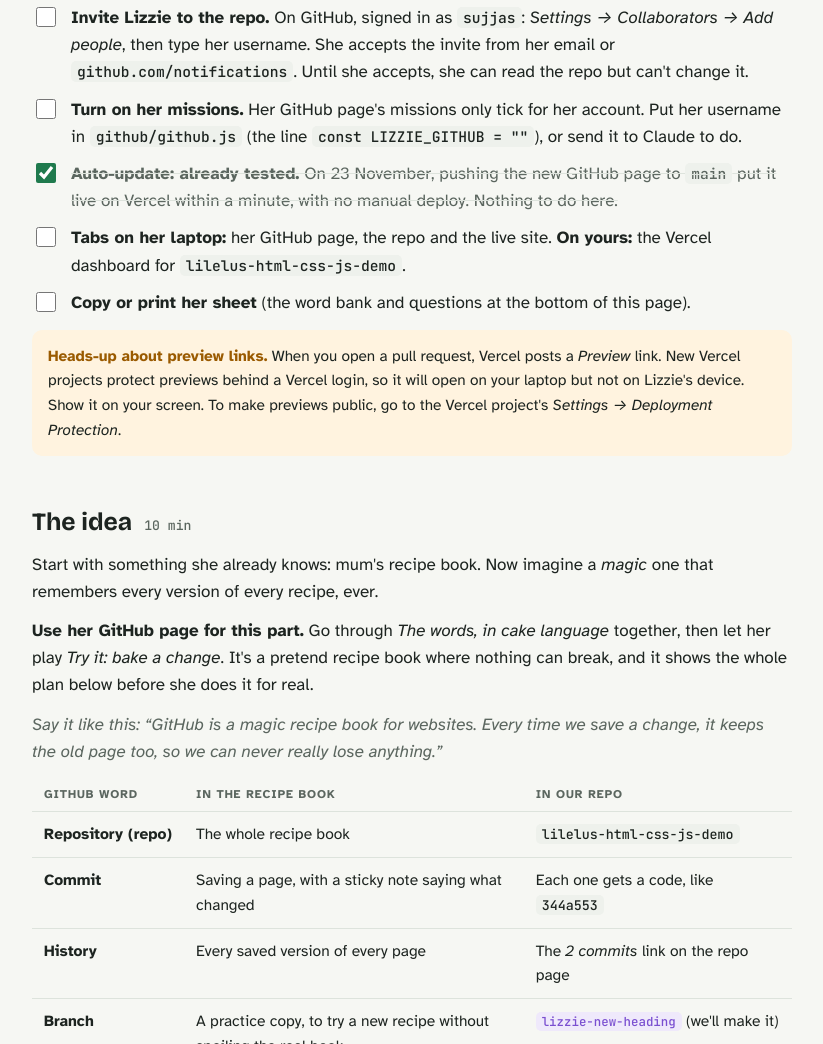
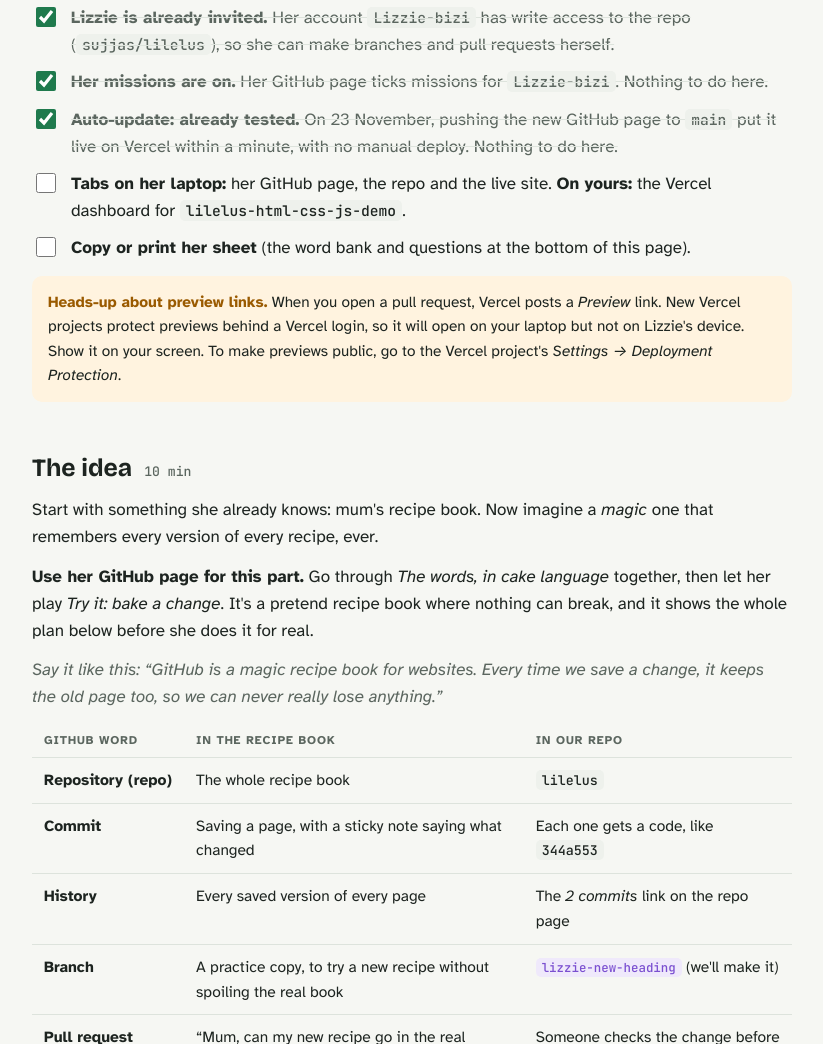
Before and after one commit to sujjas/lilelus, a plain HTML site: page lessons/github/index.html in a window 1280 px wide. Shown: the part 440-1484 px from the top of the page, without its empty margins (228-1051 px from the left). Drawn offline with nearby package versions, Linux system fonts and the light colour scheme.

Commit message:
Point links at the renamed repo and turn on Lizzie's missions
The repo is now sujjas/lilelus. Missions on /github tick for Lizzie-bizi,
and the lesson plan marks the invite and missions as done.

Co-Authored-By: Claude Opus 5.5 <noreply@anthropic.com>

```diff
--- a/github/github.js
+++ b/github/github.js
@@ -6,10 +6,10 @@
 
 // ✏️ Lizzie's GitHub username (the name on her GitHub profile).
 // Missions only tick for this account.
-const LIZZIE_GITHUB = "";
+const LIZZIE_GITHUB = "Lizzie-bizi";
 
 // Our recipe book on GitHub
-const REPO = "sujjas/lilelus-html-css-js-demo";
+const REPO = "sujjas/lilelus";
 
 
 /* ---------- 1. Pretend practice ---------- */
--- a/lessons/github/index.html
+++ b/lessons/github/index.html
@@ -214,7 +214,7 @@ body { margin: 0; }
       <span><b>10 min</b> explain back + journal</span>
     </div>
     <div class="links">
-      <a href="https://github.com/sujjas/lilelus-html-css-js-demo" target="_blank" rel="noopener">The repo ↗</a>
+      <a href="https://github.com/sujjas/lilelus" target="_blank" rel="noopener">The repo ↗</a>
       <a href="https://lilelus-html-css-js-demo.vercel.app" target="_blank" rel="noopener">The live site ↗</a>
       <a href="https://lilelus-html-css-js-demo.vercel.app/github/" target="_blank" rel="noopener">Her GitHub page ↗</a>
       <a href="https://vercel.com/dashboard" target="_blank" rel="noopener">Vercel dashboard ↗</a>
@@ -225,8 +225,8 @@ body { margin: 0; }
   <section id="prep">
     <div class="section-head"><h2>Before class</h2><span class="time">about 15 min, on your own</span></div>
     <ul class="checks" data-group="prep">
-      <li><input type="checkbox" id="prep-1"><label for="prep-1"><strong>Invite Lizzie to the repo.</strong> On GitHub, signed in as <code>sujjas</code>: <em>Settings → Collaborators → Add people</em>, then type her username. She accepts the invite from her email or <code>github.com/notifications</code>. Until she accepts, she can read the repo but can't change it.</label></li>
-      <li><input type="checkbox" id="prep-1b"><label for="prep-1b"><strong>Turn on her missions.</strong> Her GitHub page's missions only tick for her account. Put her username in <code>github/github.js</code> (the line <code>const LIZZIE_GITHUB = ""</code>), or send it to Claude to do.</label></li>
+      <li><input type="checkbox" id="prep-1" checked><label for="prep-1"><strong>Lizzie is already invited.</strong> Her account <code>Lizzie-bizi</code> has write access to the repo (<code>sujjas/lilelus</code>), so she can make branches and pull requests herself.</label></li>
+      <li><input type="checkbox" id="prep-1b" checked><label for="prep-1b"><strong>Her missions are on.</strong> Her GitHub page ticks missions for <code>Lizzie-bizi</code>. Nothing to do here.</label></li>
       <li><input type="checkbox" id="prep-2" checked><label for="prep-2"><strong>Auto-update: already tested.</strong> On 23 November, pushing the new GitHub page to <code>main</code> put it live on Vercel within a minute, with no manual deploy. Nothing to do here.</label></li>
       <li><input type="checkbox" id="prep-3"><label for="prep-3"><strong>Tabs on her laptop:</strong> her GitHub page, the repo and the live site. <strong>On yours:</strong> the Vercel dashboard for <code>lilelus-html-css-js-demo</code>.</label></li>
       <li><input type="checkbox" id="prep-4"><label for="prep-4"><strong>Copy or print her sheet</strong> (the word bank and questions at the bottom of this page).</label></li>
@@ -245,7 +245,7 @@ body { margin: 0; }
       <table>
         <thead><tr><th>GitHub word</th><th>In the recipe book</th><th>In our repo</th></tr></thead>
         <tbody>
-          <tr><td>Repository (repo)</td><td>The whole recipe book</td><td><code>lilelus-html-css-js-demo</code></td></tr>
+          <tr><td>Repository (repo)</td><td>The whole recipe book</td><td><code>lilelus</code></td></tr>
           <tr><td>Commit</td><td>Saving a page, with a sticky note saying what changed</td><td>Each one gets a code, like <code>344a553</code></td></tr>
           <tr><td>History</td><td>Every saved version of every page</td><td>The <em>2 commits</em> link on the repo page</td></tr>
           <tr><td>Branch</td><td>A practice copy, to try a new recipe without spoiling the real book</td><td><span class="branch-tag">lizzie-new-heading</span> (we'll make it)</td></tr>
@@ -420,13 +420,13 @@ body { margin: 0; }
     <div class="section-head"><h2>If something goes wrong</h2></div>
     <div class="fixes">
       <details><summary>The live site didn't change after 2 minutes</summary>
-        <p>Check the Vercel dashboard. If there's no new deployment, the GitHub link isn't working: open the project's <em>Settings → Git</em> and connect <code>sujjas/lilelus-html-css-js-demo</code>. If there's a deployment marked <em>Error</em>, open it to read why. Meanwhile, use it as a teaching moment: “Real developers check the logs. Let's look.”</p>
+        <p>Check the Vercel dashboard. If there's no new deployment, the GitHub link isn't working: open the project's <em>Settings → Git</em> and connect <code>sujjas/lilelus</code>. If there's a deployment marked <em>Error</em>, open it to read why. Meanwhile, use it as a teaching moment: “Real developers check the logs. Let's look.”</p>
       </details>
       <details><summary>The Preview link asks for a Vercel login</summary>
         <p>That's Vercel's preview protection, so it's expected. Show the preview on your screen, or switch protection off under <em>Settings → Deployment Protection</em>.</p>
       </details>
       <details><summary>The pencil (Edit) button is grey</summary>
-        <p>She hasn't accepted the collaborator invite yet (check her email or <code>github.com/notifications</code>), or she's signed out.</p>
+        <p>She's signed out, or signed in to a different account. She should be signed in as <code>Lizzie-bizi</code>.</p>
       </details>
       <details><summary>She typed the heading but the page looks broken</summary>
         <p>A tag was probably deleted by accident, like the <code>&lt;/h1&gt;</code>. Look at the red and green lines in <em>Files changed</em>: the mistake will be there. Fix it with another commit on the same branch. It's great debugging practice.</p>
```
Also changed, not shown: github/index.html (+2 -2 lines), index.html (+1 -1 lines), 1 other file.
